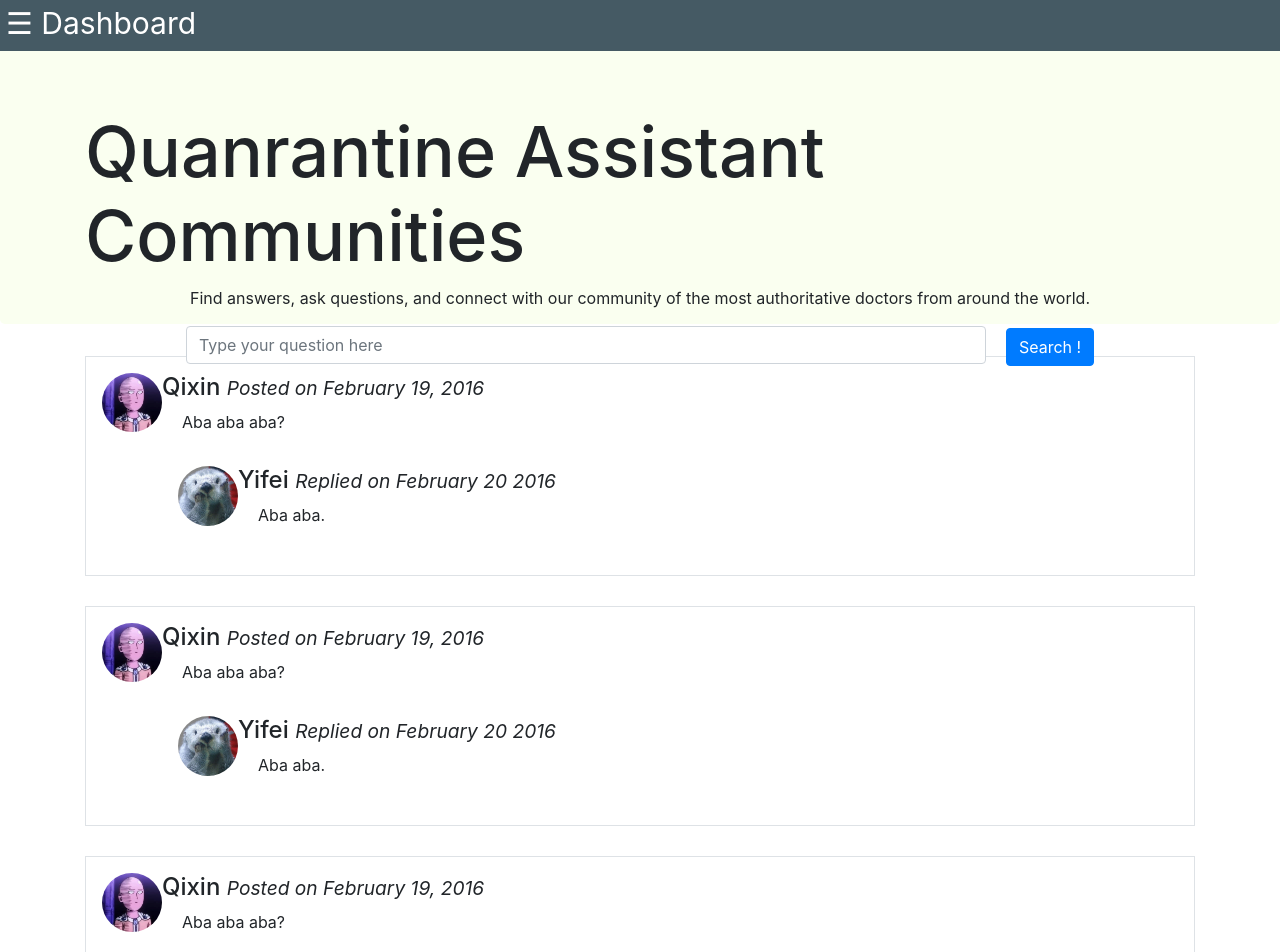
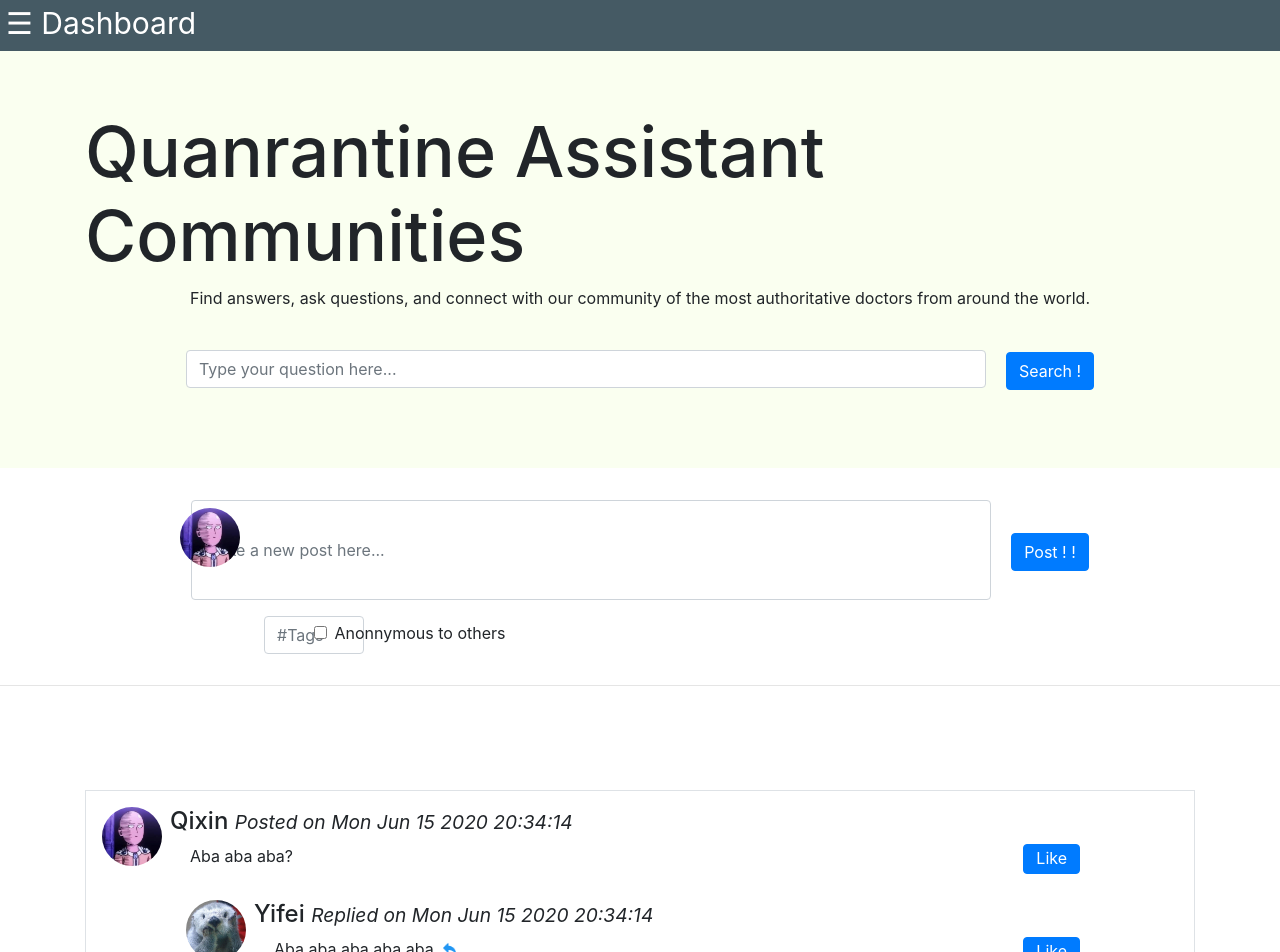
Before and after one commit to Mersen130/Quarantine_Assistant, a React (Create React App) app in the folder quarantine/: page / in a window 1280 px wide. Shown: the top 952 px of the page. Built offline with nearby package versions, Linux system fonts and the light colour scheme.

Commit message:
QA update

```diff
--- a/quarantine/package.json
+++ b/quarantine/package.json
@@ -8,7 +8,8 @@
     "@testing-library/user-event": "^7.2.1",
     "react": "^16.13.1",
     "react-dom": "^16.13.1",
-    "react-scripts": "3.4.1"
+    "react-scripts": "3.4.1",
+    "react-uid": "^2.3.0"
   },
   "scripts": {
     "start": "react-scripts start",
--- a/quarantine/public/index.html
+++ b/quarantine/public/index.html
@@ -29,7 +29,8 @@
     crossorigin="anonymous">
     <title>React App</title>
   </head>
-  <body>
+  <body><div id="fb-root"></div>
+    <script async defer crossorigin="anonymous" src="https://connect.facebook.net/en_US/sdk.js#xfbml=1&version=v7.0" nonce="hEex9pX6"></script>
     <noscript>You need to enable JavaScript to run this app.</noscript>
     <div id="root"></div>
     <!--
--- a/quarantine/src/QA/media.js
+++ b/quarantine/src/QA/media.js
@@ -3,31 +3,48 @@ import React from 'react';
 import './qa.css';
 
 class Media extends React.Component {
-  render(){
+
+    state={liked: false}
+
+    render() {
+
+        const {names, contents, times, likes} = this.props.postsList;
+
         return (
             <div className="container mt-3 Media">
                 <div className="media border p-3">
-                <img src={require("../lib/profilephotos/Qixin.png")} alt="John Doe" class="mr-3 mt-3 rounded-circle" class="profilephoto"/>
+                    <img src={require("../lib/profilephotos/Qixin.png")} className="profilephoto" />
                     <div className="media-body">
-                    <h4>{this.props.name[0]} <small><i>Posted on February 19, 2016</i></small></h4>
-                    <p className="content">{this.props.content[0]}</p>
+                        <h4>{names[0]} <small><i>Posted on {times[0].toString().slice(0, 25)}</i></small></h4>
+                        <p className="content">{contents[0]} {names.length == 1 && <input type="image" src={require("../lib/qa/reply.png")} className="replyBtn"/>} <button onClick={(e)=>this.like(0, likes[0], e)} className="like btn btn-primary">Like</button></p>
+
+                        {names.length == 2 &&
                         <div className="media p-3">
-                        <img src={require("../lib/profilephotos/Yifei.png")} alt="Jane Doe" class="mr-3 mt-3 rounded-circle" class="profilephoto"/>
+                            <img src={require("../lib/profilephotos/Yifei.png")} className="profilephoto" />
                             <div className="media-body">
-                            <h4>{this.props.name[1]} <small><i>Replied on February 20 2016</i></small></h4>
-                            <p class="content">{this.props.content[1]}</p>
+                                <h4>{names[1]} <small><i> Replied on {times[1].toString().slice(0, 25)}</i></small></h4>
+                                <p class="content">{contents[1]} {<input className="replyBtn" type="image" src={require("../lib/qa/reply.png")}/>} <button onClick={(e)=>this.like(1, likes[1], e)} className="like btn btn-primary">Like</button></p>
                             </div>
-                    </div>
+                        </div>}
                     </div>
                 </div>
             </div>
         );
     }
 
-  search = (e) =>{
-      // todo
-      return;
+    like = (i,likeNum, e) =>{
+        e.preventDefault();
+        if (this.state.liked){
+            this.props.handleLike(i, -1);
+            e.target.innerText = "Like";
+            this.state.liked = false;
+        } else{
+            this.props.handleLike(i, 1);
+            e.target.innerText = (likeNum+1).toString(10) + " Likes";
+            this.state.liked = true;
         }
     }
 
+}
+
 export default Media;
--- a/quarantine/src/QA/qa.css
+++ b/quarantine/src/QA/qa.css
@@ -2,9 +2,8 @@
     font-size: 70px;
     text-align: left;
 }
-
-.container{
-    height: 150px;
+.searchGroup{
+    margin-top: 40px;
 }
 
 .jumbotron{
@@ -17,7 +16,16 @@
     display: inline-block;
 }
 
+.like{
+    height: 30px;
+    position: absolute;
+    right: 200px;
+    text-align: center;
+    line-height: 15px;
+}
+
 .profilephoto{
+    margin-right: 8px;
     width: 60px;
     border-radius: 50%;
 }
@@ -34,3 +42,46 @@ h4{
 .Media{
     margin-bottom: 100px;
 }
+
+#post{
+    width: 800px;
+    height: 100px;
+}
+
+#tags{
+    width: 100px;
+    position: relative;
+    left: 20px;
+}
+
+.tagDiv{
+    position: relative;
+    float: left;
+    left: 244px;
+    width: 100px
+}
+
+.anonnCheck{
+    padding-top: 5px;
+    padding-left: 40px;
+    position: relative;
+    right: 300px;
+    display: inline-block
+}
+
+.postForm{
+    position: relative;
+}
+
+.profilephotoPost{
+    position: absolute;
+    left: 180px;
+    top: 8px;
+    width: 60px;
+    border-radius: 50%;
+}
+
+.replyBtn{
+    padding-top: 5px;
+    height: 18px;
+}
--- a/quarantine/src/QA/qa.js
+++ b/quarantine/src/QA/qa.js
@@ -1,37 +1,85 @@
 
 import React from 'react';
 import './qa.css';
-import Media from './media'
+import Media from './media';
+import { uid } from "react-uid";
+
 
 class QA extends React.Component {
-  render(){
+    state={
+        /*user = this.props.user*/
+        postsList: [{names: ["Qixin", "Yifei"], contents: ["Aba aba aba?", "Aba aba aba aba aba."], times: [new Date(), new Date()], likes: [100, 2]},
+                    {names: ["Qixin", "Yifei"], contents: ["Aba aba aba?", "Aba aba aba aba aba."], times: [new Date(), new Date()], likes: [1, 659]}]
+
+    }
+
+    render() {
         return (
             <div>
-            <div className="jumbotron jumbotron-fluid" class="jumbotron">
+                <div className="jumbotron jumbotron-fluid">
                     <div className="container">
                         <h1 className="title">Quanrantine Assistant Communities</h1>
                         <p>Find answers, ask questions, and connect with our community of the most authoritative doctors from around the world.</p>
-                    <form>
+                        <form className="searchGroup">
                             <div className="form-group">
-                            <input type="text" className="form-control" placeholder="Type your question here"/>
+                                <input type="text" className="form-control" placeholder="Type your question here..." />
                             </div>
                             <button type="submit" className="btn btn-primary" onClick={this.search}>Search !</button>
                         </form>
                     </div>
                 </div>
-            <Media name={["Qixin", "Yifei"]} content={["Aba aba aba?", "Aba aba."]}/>
-            <Media name={["Qixin", "Yifei"]} content={["Aba aba aba?", "Aba aba."]}/>
-            <Media name={["Qixin", "Yifei"]} content={["Aba aba aba?", "Aba aba."]}/>
-            <Media name={["Qixin", "Yifei"]} content={["Aba aba aba?", "Aba aba."]}/>
-            <Media name={["Qixin", "Yifei"]} content={["Aba aba aba?", "Aba aba."]}/>
 
+                <div>
+                    <form action="#" className="postForm">
+                        <img src={require("../lib/profilephotos/Qixin.png")} className="profilephotoPost" />
+
+                        <div className="form-group">
+                            <input className="form-control" id="post" placeholder="Make a new post here..." name="email"/>
+                        </div>
+                        <button type="submit" className="btn btn-primary" onClick={this.post}>Post ! !  </button><br/>
+                        <div className="form-group tagDiv">
+                            <input className="form-control" id="tags" placeholder="#Tags" name="pswd"/>
+                        </div>
+                        <div className="anonnCheck">
+                            <label className="form-check-label">
+                                <input className="form-check-input" type="checkbox"/> Anonnymous to others
+                            </label>
+                        </div>
+                    </form>
+                </div>
+                <br/><hr/><br/><br/><br/>
+                {this.state.postsList.map((post, mediaNum) => (
+                    <Media key={uid(post)} postsList={post} handleLike={(i, amt)=>this.like(i, mediaNum, amt)} />
+                ))}
+                <button type="button" onClick={this.backTop} className="btn btn-primary btn-block">Back to top</button>
             </div>
     );
   }
 
     search = (e) =>{
         // todo
-      return;
+        e.preventDefault();
+    }
+
+    post = (e)=>{
+        e.preventDefault();
+        const post = document.querySelector("#post");
+        console.log(post.value);
+        this.state.postsList.splice(0, 0, {names: ["Qixin"], contents: [post.value], times: [new Date()], likes: [0]});
+        const newList = this.state.postsList;
+        this.setState({postsList: newList})
+        // todo: a server call that sends data
+    }
+
+    backTop = () => {
+        document.body.scrollTop = 0; // For Safari
+        document.documentElement.scrollTop = 0; // For Chrome, Firefox, IE and Opera
+    }
+
+    like = (i, j, amt) =>{
+        const postsListB = this.state.postsList;
+        postsListB[j].likes[i] += amt;
+        this.setState({postsList: postsListB});
     }
 }
 
--- a/quarantine/src/SideNavBar/sidebar.css
+++ b/quarantine/src/SideNavBar/sidebar.css
@@ -1,10 +1,10 @@
 
 /* The sidebar menu */
 .sidebar {
+    z-index: 1000;
     height: 100%; /* 100% Full-height */
     width: 0; /* 0 width - change this with JavaScript */
     position: fixed; /* Stay in place */
-    z-index: 1; /* Stay on top */
     top: 0;
     left: 0;
     background-color: #a5d6a7; /* Green*/
@@ -78,6 +78,7 @@
 
   /* Style page content - use this if you want to push the page content to the right when you open the side navigation */
   #main {
+    z-index: 999;
     position: fixed;
     top: 0;
     width: 100%;
--- a/quarantine/src/SideNavBar/sidebar.js
+++ b/quarantine/src/SideNavBar/sidebar.js
@@ -4,21 +4,21 @@ import './sidebar.css'
 
 class Sidebar extends React.Component {
 
-  state = {title: "Dashboard"}
+    state = { title: "Dashboard" }
 
-  render(){
+    render() {
         return (
             <div className="Navbar">
                 <div id="mySidebar" className="sidebar">
                     <a href="javascript:void(0)" className="closebtn" onClick={this.closeSide}>&times;</a>
                     {/* TODO: change hrefs to appropriate links */}
                     {/*Icons made by <a href="https://www.flaticon.com/authors/good-ware" title="Good Ware">Good Ware</a> from <a href="https://www.flaticon.com/" title="Flaticon"> www.flaticon.com</a>*/}
-            <a><img id="profilePhoto" src={require("../lib/sidebar/sampleprofile.png")}/></a>
+                    <a><img id="profilePhoto" src={require("../lib/sidebar/sampleprofile.png")} /></a>
                     <p id="profileName" >Annonymous</p>
-            <a onClick={this.changeNavbarTitle} href="#"><img src={require("../lib/sidebar/dashboard.png")}/>        Dashboard</a>
-            <a onClick={this.changeNavbarTitle} href="#"><img src={require("../lib/sidebar/qa.png")}/>        Q&A</a>
-            <a onClick={this.changeNavbarTitle} href="#"><img src={require("../lib/sidebar/activity.png")}/>        Activities</a>
-            <a onClick={this.changeNavbarTitle} href="#"><img src={require("../lib/sidebar/nearby.png")}/>        People nearby</a>
+                    <a onClick={this.changeNavbarTitle} href="#"><img src={require("../lib/sidebar/dashboard.png")} />        Dashboard</a>
+                    <a onClick={this.changeNavbarTitle} href="#"><img src={require("../lib/sidebar/qa.png")} />        Q&A</a>
+                    <a onClick={this.changeNavbarTitle} href="#"><img src={require("../lib/sidebar/activity.png")} />        Activities</a>
+                    <a onClick={this.changeNavbarTitle} href="#"><img src={require("../lib/sidebar/nearby.png")} />        People nearby</a>
                     <a href="#" id="logout">log out</a>
                 </div>
 
@@ -32,7 +32,8 @@ class Sidebar extends React.Component {
     }
 
     changeNavbarTitle = (e) => {
-    this.setState({title: e.target.innerText});
+        this.setState({ title: e.target.innerText });
+        this.closeSide();
     }
 
     openSide = () => {
```
Also changed, not shown: quarantine/src/App.js (+8 -8 lines), quarantine/src/lib/qa/reply.png (added), 1 other file (tests, documents, lock files or other folders). Lines whose indentation alone changed are shown as unchanged.
